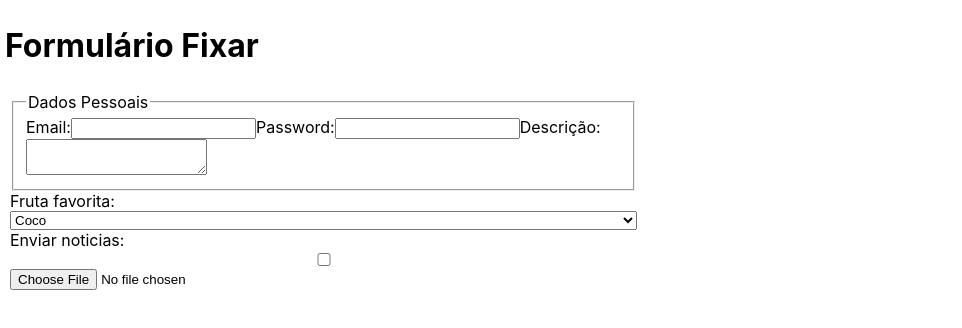
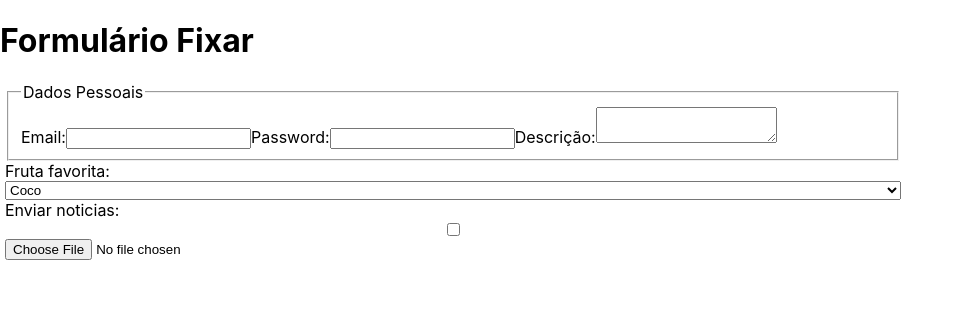
Before and after one commit to MilleneGalettiAcosta/trybe-exercicios, a React (Create React App) app in the folder front-end/bloco-11-componentes-com-estado-eventos-e-formularios-com-react/dia-2-formularios-no-react/formulario/: page / in a window 1280 px wide. Shown: the top 328 px of the page, without its empty margins (0-962 px from the left). Built offline with nearby package versions, Linux system fonts and the light colour scheme.

Commit message:
[Feat]Exercicio fixar 7

```diff
--- /dev/null
+++ b/front-end/bloco-11-componentes-com-estado-eventos-e-formularios-com-react/dia-2-formularios-no-react/formulario/src/DataField.js
@@ -0,0 +1,48 @@
+import React from 'react';
+import PropTypes from 'prop-types';
+
+class DataField extends React.Component {
+    render() {
+        const { email, password, handleChange, textarea } = this.props;
+        return (
+            <fieldset>
+                    <legend>Dados Pessoais</legend>
+
+                <label htmlFor="email">Email:</label>
+                <input
+                type='email'
+                name='email'
+                value={ email }
+                id='email'
+                onChange={ handleChange }
+                />
+
+                <label htmlFor="password">Password:</label>
+                <input
+                type='password'
+                name='password'
+                value={ password }
+                onChange={ handleChange }
+                />
+
+                <label htmlFor="textarea">Descrição:</label>
+                <textarea
+                id="textarea"
+                name="textarea"
+                value={ textarea }
+                onChange={ handleChange }
+                >Digite aqui
+                </textarea>
+                </fieldset>
+        );
+    }
+}
+
+DataField.propTypes = {
+    handleChange: PropTypes.func.isRequired,
+    email: PropTypes.string.isRequired,
+    password: PropTypes.string.isRequired,
+    textarea: PropTypes.string.isRequired,
+};
+
+export default DataField;
--- a/front-end/bloco-11-componentes-com-estado-eventos-e-formularios-com-react/dia-2-formularios-no-react/formulario/src/Form.js
+++ b/front-end/bloco-11-componentes-com-estado-eventos-e-formularios-com-react/dia-2-formularios-no-react/formulario/src/Form.js
@@ -1,4 +1,5 @@
 import React from 'react';
+import DataField from './DataField';
 
 class Form extends React.Component {
     constructor(props) {
@@ -24,29 +25,21 @@ class Form extends React.Component {
       }
 
   render() {
+      const { email, password, textarea } = this.state;
     return (
-        <div className="form">
+        <div>
             <h1>Formulário Fixar</h1>
             <form className="form">
-                <fieldset>
-                    <legend>Dados Pessoais</legend>
-                <label htmlFor="email">Email:</label>
-                <input type='email' name='email' value={this.state.email} id='email'onChange={this.handleChange} />
-                <label htmlFor="password">Password:</label>
-                <input
-                type='password'
-                name='password'
-                value={this.state.password}
-                onChange={this.handleChange}
-                />
-                <label htmlFor="textarea">Descrição:</label>
-                <textarea id="textarea"
-                name="textarea"
-                value={this.state.textarea}
-                onChange={this.handleChange}>Digite aqui
-                </textarea>
-                </fieldset>
+
+            <DataField
+            email={ email }
+            password={ password }
+            textarea={ textarea }
+            handleChange={ this.handleChange }
+            />
+
                 {/* Referência: https://pt-br.reactjs.org/docs/forms.html*/}
+
                 <label htmlFor="select">Fruta favorita:</label>
                 <select id="select">
                 <option value="laranja">Laranja</option>
@@ -54,8 +47,16 @@ class Form extends React.Component {
                 <option selected value="coco">Coco</option>
                 <option value="manga">Manga</option>
                 </select>
+
                 <label htmlFor="checkbox">Enviar noticias:</label>
-                <input type="checkbox" id="checkbox" value={this.state.checkbox} onChange={this.handleChange} />
+                <input
+                type="checkbox"
+                id="checkbox"
+                name="checkbox"
+                value={this.state.checkbox}
+                onChange={this.handleChange}
+                />
+
                 <input type="file" />
             </form>
         </div>
```
